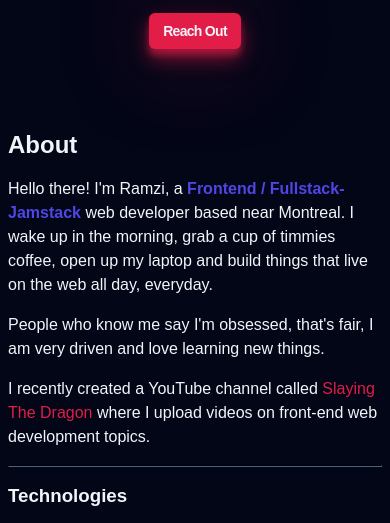
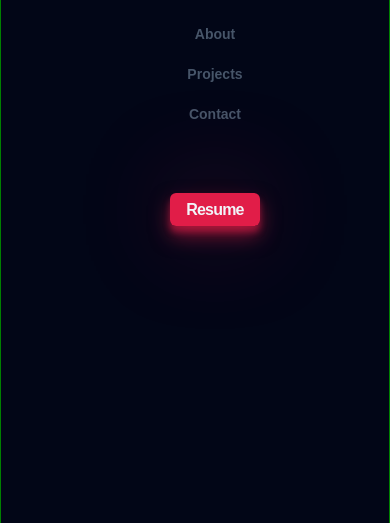
Before and after one commit to BillyStorm01/Billy-Storm-Portfolio, a website built with Vite: page index.html in a window 390 px wide. Shown: the part 300-823 px from the top of the page. Built offline with nearby package versions, Linux system fonts and the light colour scheme; a web font is replaced by a local one.

Commit message:
Adding mobile nav

```diff
--- a/index.html
+++ b/index.html
@@ -15,7 +15,7 @@
       <nav>
         <ul class="header__menu">
           <li><a class="header__link" href="#about">About</a></li>
-          <li><a class="header__link" href="#work">Work</a></li>
+          <li><a class="header__link" href="#projects">Projects</a></li>
           <li><a class="header__link" href="#contact">Contact</a></li>
           <li class="header__line"></li>
           <li>
@@ -56,6 +56,45 @@
         </button>
       </nav>
     </header>
+    <!-- Mobile Nav -->
+    <div class="mobile-nav">
+      <nav>
+        <ul class="mobile-nav__menu">
+          <li>
+            <a class="mobile-nav__link" href="#about">About</a>
+          </li>
+          <li>
+            <a class="mobile-nav__link" href="#projects">Projects</a>
+          </li>
+          <li>
+            <a class="mobile-nav__link" href="#contact">Contact</a>
+          </li>
+          <li class="mobile-nav__link-line"></li>
+          <li>
+            <button class="mobile-nav__sun">
+              <svg
+                xmlns="http://www.w3.org/2000/svg"
+                fill="none"
+                viewBox="0 0 24 24"
+                stroke-width="1.5"
+                stroke="currentColor"
+              >
+                <path
+                  stroke-linecap="round"
+                  stroke-linejoin="round"
+                  d="M12 3v2.25m6.364.386-1.591 1.591M21 12h-2.25m-.386 6.364-1.591-1.591M12 18.75V21m-4.773-4.227-1.591 1.591M5.25 12H3m4.227-4.773L5.636 5.636M15.75 12a3.75 3.75 0 1 1-7.5 0 3.75 3.75 0 0 1 7.5 0Z"
+                />
+              </svg>
+            </button>
+          </li>
+          <li>
+            <a class="mobile-nav__btn btn" href="#">Resume</a>
+          </li>
+        </ul>
+      </nav>
+    </div>
+
+    <!-- End of mobile nav -->
     <main>
       <section class="hero container">
         <!-- <img class="hero__img" src="/TrimmedCopy.jpg" alt="Profile Picture" /> -->
@@ -110,7 +149,7 @@
           <img class="about__img" src="/TrimmedCopy.jpg" alt="" />
         </div>
       </section>
-      <!-- <section></section> -->
+      <section class="projects container section"></section>
       <!-- <section></section> -->
       <!-- <section></section> -->
     </main>
--- a/src/main.js
+++ b/src/main.js
@@ -3,4 +3,5 @@ import '../styles/style.css';
 import '../styles/components/header.css'
 import '../styles/components/hero.css'
 import '../styles/components/about.css'
+import '../styles/components/mobile-nav.css'
 import '../styles/utils.css'
--- /dev/null
+++ b/styles/components/mobile-nav.css
@@ -0,0 +1,29 @@
+.mobile-nav {
+    border: 1px solid green;
+    position: absolute;
+    top: 0;
+    left: 0;
+    z-index: 999;
+    width: 100%;
+    height: 100%;
+    background-color: var(--clr-dark);
+    display: flex;
+    justify-content: center;
+    align-items: center;
+    text-align: center;
+}
+
+.mobile-nav__menu {
+    list-style: none;
+    display: flex;
+    flex-direction: column;
+    justify-content: center;
+    align-items: center;
+    gap: 1rem;
+}
+
+.mobile-nav__link {
+    font-size: var(--size-sm);
+    font-weight: 600;
+    color: var(--clr-slate600);
+}
```
